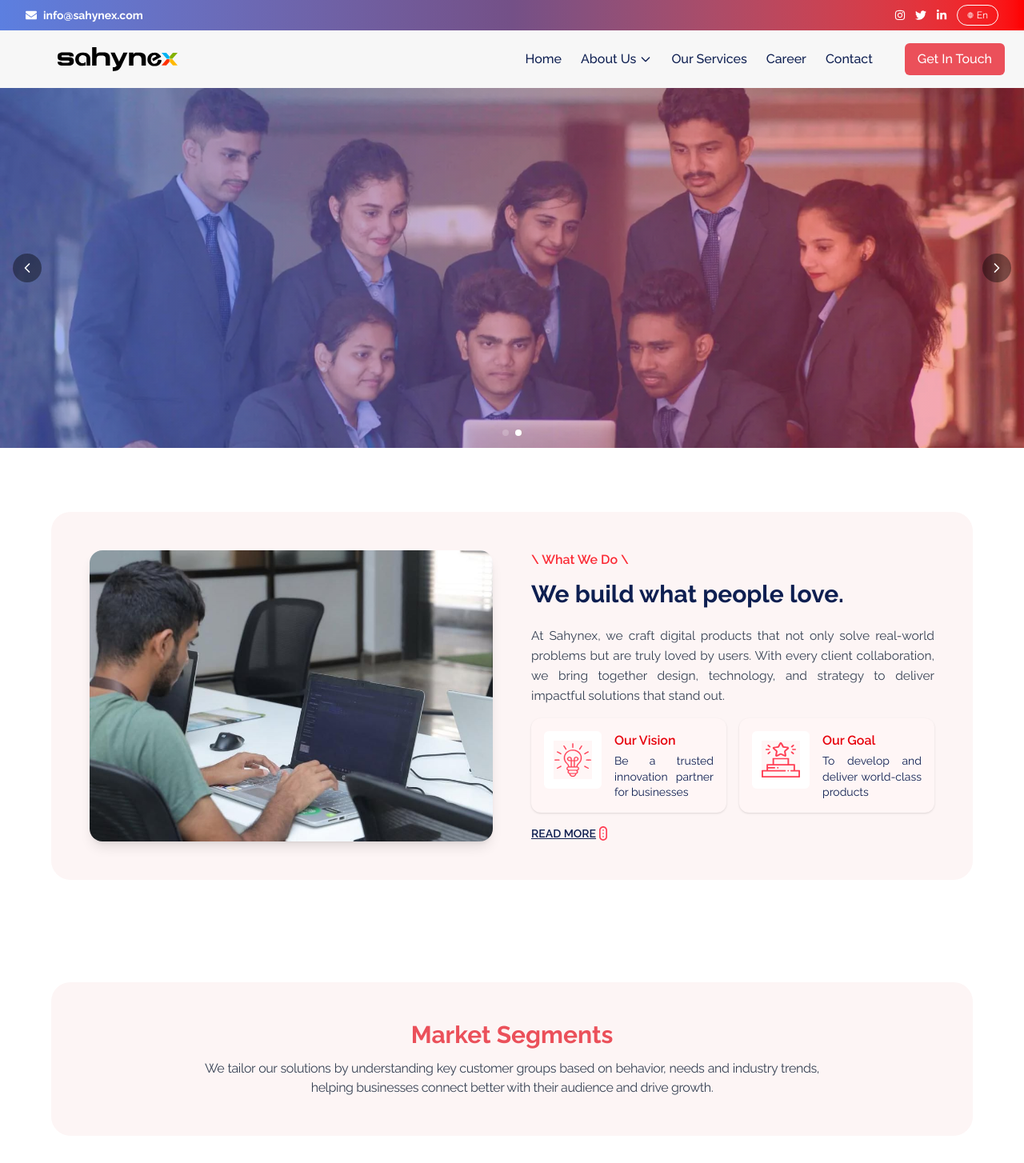
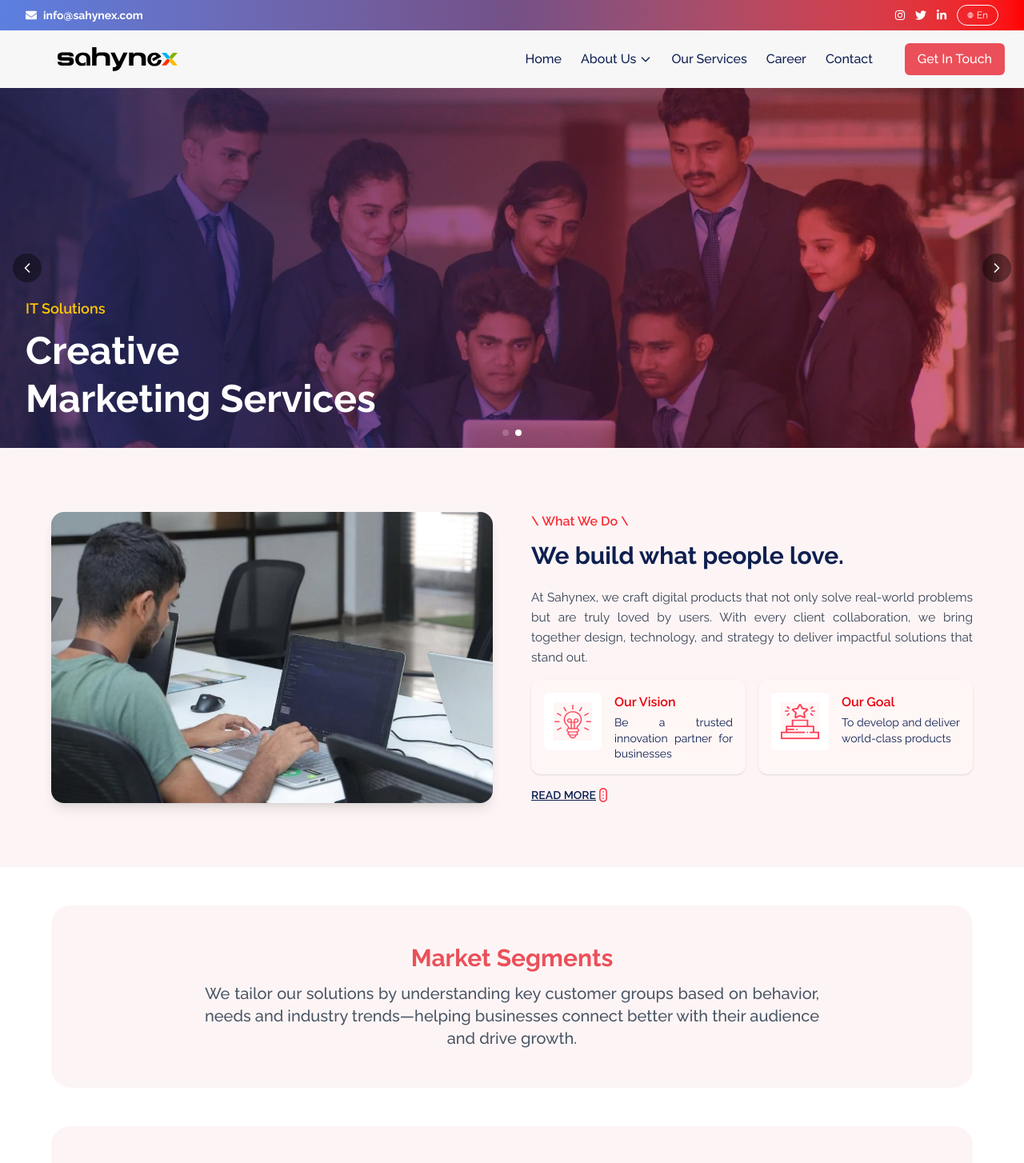
Before and after one commit to sahynex-solution/Sahynex, a Next.js app: page / in a window 1280 px wide. Shown: the top 1454 px of the page at 80% size. Built offline with nearby package versions, Linux system fonts and the light colour scheme.

Commit message:
Revert "feats/fix Image update with jpg"
This reverts commit 0431c8ae3d70dc5b6a391cc99b86ef1e3942d9ee.

```diff
--- a/src/Components/Carousel.tsx
+++ b/src/Components/Carousel.tsx
@@ -53,30 +53,14 @@ const Carousel = () => {
       >
         <SwiperSlide>
           <div className="relative w-full h-full">
-            <div className="relative w-full h-full">
-              {/* Background Image */}
             <Image
-                src="/images/slide1.jpg"
+              src="/images/slide1.svg"
               alt="IT Solutions Slide"
               fill
               className="object-cover"
               sizes="(max-width: 640px) 100vw, (max-width: 1024px) 100vw, 100vw"
               priority
             />
-
-              {/* Simplified Gradient Overlay */}
-              <div
-                className="absolute inset-0"
-                style={{
-                  background: `
-                    linear-gradient(259deg, rgba(243,44,66,0.2) 20%, rgba(85,117,236,0.2) 80%),
-                    linear-gradient(to right, rgba(85,117,236,0.4), rgba(252,40,57,0.25))
-                  `,
-                  backgroundBlendMode: 'multiply, normal',
-                }}
-              ></div>
-            </div>
-
 
             <div className="absolute inset-0 flex items-end">
               <div className="p-4 sm:p-8 text-white max-w-full space-y-2">
@@ -93,28 +77,21 @@ const Carousel = () => {
         </SwiperSlide>
 
         <SwiperSlide>
-          <div className="relative w-full h-full">
-              {/* Background Image */}
-              <Image
-                src="/images/slide3.jpg"
-                alt="IT Solutions Slide"
-                fill
-                className="object-cover"
-                sizes="(max-width: 640px) 100vw, (max-width: 1024px) 100vw, 100vw"
-                priority
-              />
-
-              {/* Simplified Gradient Overlay */}
           <div
-                className="absolute inset-0"
+            className="relative w-full h-full flex items-end text-white"
             style={{
               background: `
-                    linear-gradient(259deg, rgba(243,44,66,0.2) 20%, rgba(85,117,236,0.2) 80%),
-                    linear-gradient(to right, rgba(85,117,236,0.4), rgba(252,40,57,0.25))
+        linear-gradient(259.34deg, rgba(243, 44, 66, 0.24) 17.47%, rgba(85, 117, 236, 0.24) 87.02%),
+        linear-gradient(83.28deg, rgba(85, 117, 236, 0.22) 13.26%, rgba(252, 40, 57, 0.22) 81.36%),
+        linear-gradient(to right, rgba(85,117,236,0.7), rgba(252,40,57,0.3)),
+        linear-gradient(to right, rgba(252,40,57,0.7), rgba(85,117,236,0.3)),
+        url('/images/slide3.jpg')
       `,
-                  backgroundBlendMode: 'multiply, normal',
+              backgroundBlendMode: 'multiply, normal, multiply, multiply, normal',
+              backgroundSize: 'cover',
+              backgroundPosition: 'center',
             }}
-              ></div>
+          >
             <div className="p-4 sm:p-8 max-w-full space-y-2">
               <p className="text-yellow-400 text-sm sm:text-base md:text-lg font-semibold">
                 IT Solutions
--- a/src/Components/ConnectFooter.tsx
+++ b/src/Components/ConnectFooter.tsx
@@ -6,29 +6,21 @@ import Link from "next/link";
 
 const ConnectFooter = () => {
   return (
-    <div className="relative w h-[250px] md:h-[350px] font-inter">
-      <div className="relative w-full h-full">
-          {/* Background Image */}
-          <Image
-            src="/images/Get_In_Touch.jpg"
-            alt="IT Solutions Slide"
-            fill
-            className="object-cover"
-            sizes="(max-width: 640px) 100vw, (max-width: 1024px) 100vw, 100vw"
-            priority
-          />
-
-          {/* Simplified Gradient Overlay */}
+    <div className="relative w-full h-[250px] md:h-[300px] font-inter">
       <div
         className="absolute inset-0"
         style={{
           background: `
-                linear-gradient(259deg, rgba(243,44,66,0.2) 20%, rgba(85,117,236,0.2) 80%),
-                linear-gradient(to right, rgba(85,117,236,0.4), rgba(252,40,57,0.25))
+            linear-gradient(to right, rgba(85,117,236,0.6), rgba(252,40,57,0.3)),
+            linear-gradient(to right, rgba(85,117,236,0.3), rgba(252,40,57,0.2)),
+            linear-gradient(to right, rgba(0,0,0,0.6), rgba(0,0,0,0.3), transparent),
+            url('/images/Get_In_Touch.jpg')
           `,
-              backgroundBlendMode: 'multiply, normal',
+          backgroundBlendMode: 'normal, multiply, normal, normal',
+          backgroundSize: 'cover',
+          backgroundPosition: 'center',
         }}
-          ></div>
+      >
       </div>
 
       <div className="relative z-20 h-full w-full flex flex-row items-end justify-between px-4 sm:px-6 py-6 text-white gap-x-4">
--- a/src/Components/MarketSegments.tsx
+++ b/src/Components/MarketSegments.tsx
@@ -38,12 +38,12 @@ const MarketSegments = () => {
         </div>
         <p
           className="
-            max-w-3xl mx-auto text-gray-700 text-left tracking-tight
+            max-w-3xl mx-auto text-gray-600 text-lg md:text-xl font-medium text-left
           "
           style={{ textAlignLast: "center" }}
         >
           We tailor our solutions by understanding key customer groups based on
-          behavior, needs and industry trends, helping businesses connect better
+          behavior, needs and industry trends—helping businesses connect better
           with their audience and drive growth.
         </p>
 
--- a/src/Components/Whatwedo.tsx
+++ b/src/Components/Whatwedo.tsx
@@ -5,8 +5,8 @@ import Link from "next/link";
 const Whatwedo = () => {
   return (
     <div>
-      <section className="bg-white py-20 px-6 md:px-16">
-        <div className="bg-[#FDF5F5] rounded-3xl overflow-hidden p-10 md:p-12 max-w-7xl mx-auto grid grid-cols-1 md:grid-cols-2 gap-12 items-stretch">
+      <section className="bg-[#FDF5F5] py-20 px-6 md:px-16">
+        <div className="max-w-7xl mx-auto grid grid-cols-1 md:grid-cols-2 gap-12 items-stretch">
           <div className="rounded-2xl overflow-hidden shadow-lg h-full">
             <Image
               src="/images/what-we-do.jpg"
--- a/src/app/Services/page.tsx
+++ b/src/app/Services/page.tsx
@@ -130,7 +130,9 @@ export default function Page() {
               >
                 <span className="text-2xl font-bold">&gt;</span>
               </button>
+
             </div>
+
             {/* Swiper Carousel */}
             <Swiper
               modules={[Navigation, EffectCoverflow, Autoplay]}
@@ -157,6 +159,20 @@ export default function Page() {
                   key={i}
                   className="!w-[280px] !h-[450px] sm:!w-[320px] sm:!h-[514px] rounded-xl overflow-visible shadow-xl relative"
                 >
+                  <div className="absolute left-[-10px] top-1/2 -translate-y-1/2 z-10">
+                    <div
+                      className="w-[20px] h-full bg-gradient-to-b from-pink-400 to-pink-200 rounded-md"
+                      style={{ clipPath: 'polygon(100% 0, 0 10%, 0 90%, 100% 100%)' }}
+                    />
+                  </div>
+
+                  <div className="absolute right-[-10px] top-1/2 -translate-y-1/2 z-10">
+                    <div
+                      className="w-[20px] h-full bg-gradient-to-b from-pink-400 to-pink-200 rounded-md"
+                      style={{ clipPath: 'polygon(0 0, 100% 10%, 100% 90%, 0% 100%)' }}
+                    />
+                  </div>
+
                   <Image
                     src={src}
                     alt={`Slide ${i + 1}`}
```
Also changed, not shown: 1 other file (tests, documents, lock files or other folders). Lines whose indentation alone changed are shown as unchanged.
